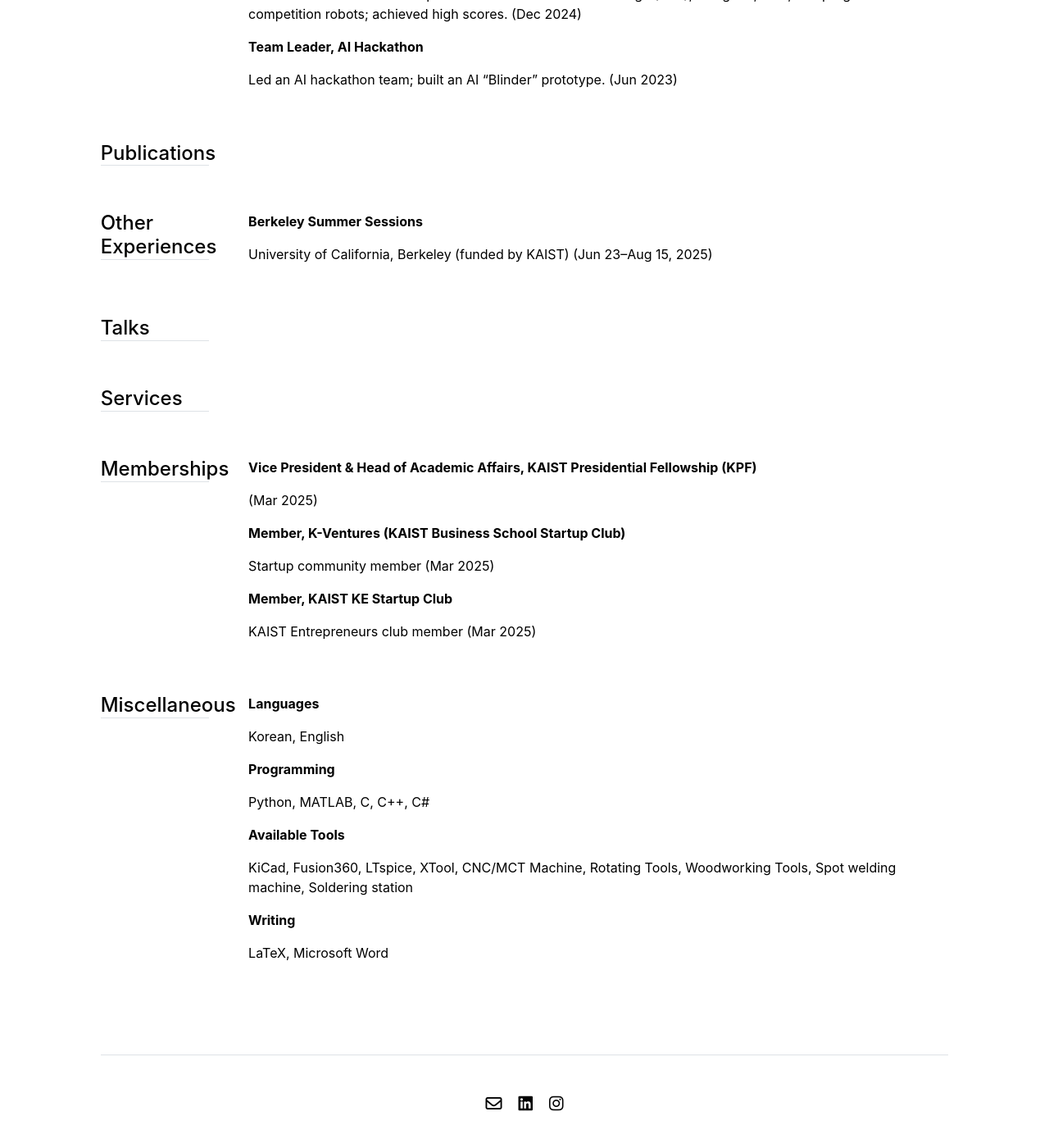
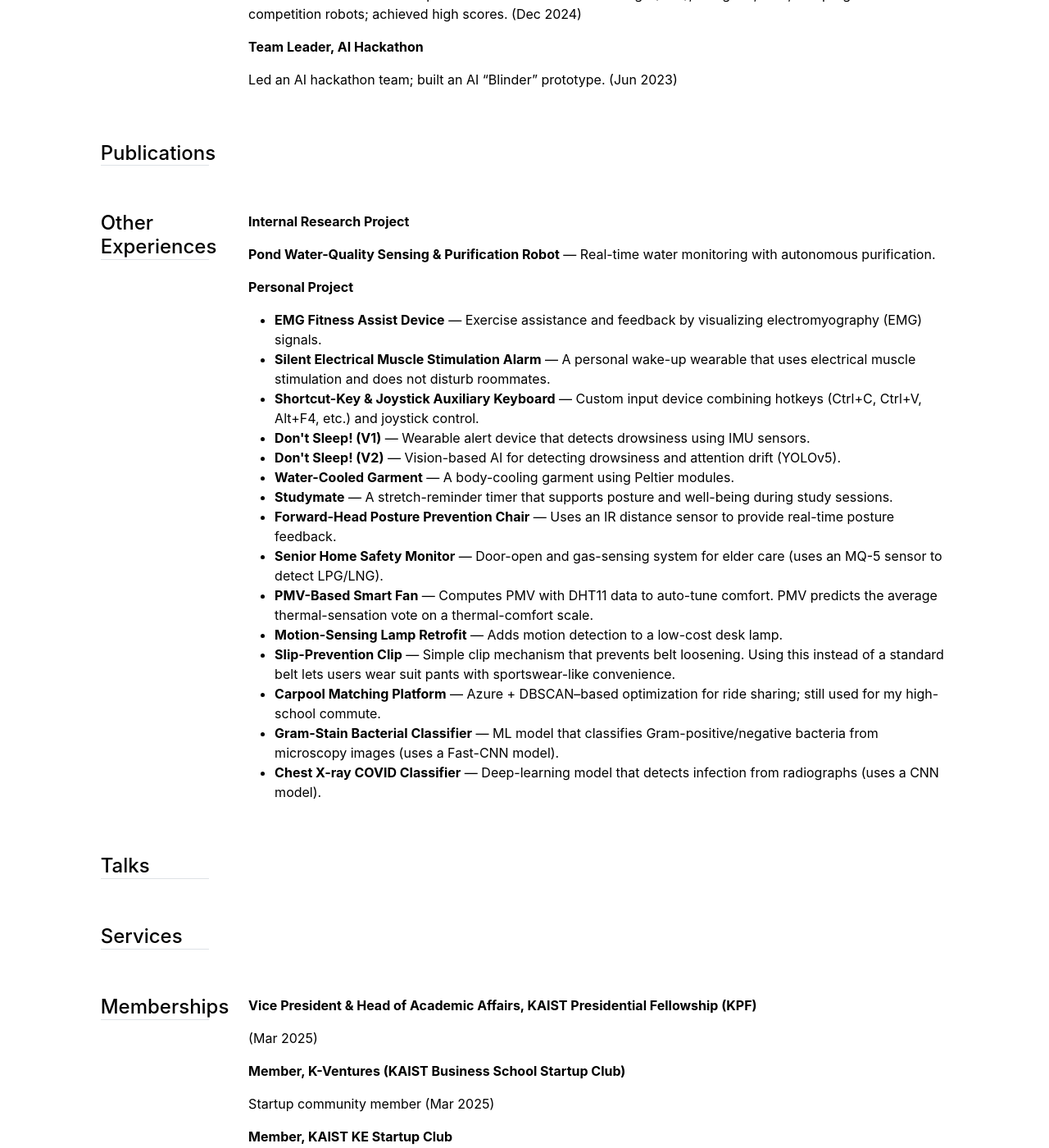
Before and after one commit to ynghyn-na/ynghyn-na.github.io, a Jekyll site: the page built from cv.md, in a window 1280 px wide and 1400 px high, scrolled down 1423 px. Shown: the whole window at 82% size. Built offline with Jekyll 4.4.1, drawn with Linux system fonts in a browser that asks for light colours.

Commit message:
Update experience.yml

```diff
--- a/_data/cv/experience.yml
+++ b/_data/cv/experience.yml
@@ -1,2 +1,21 @@
-- title: 'Berkeley Summer Sessions'
-  description: 'University of California, Berkeley (funded by KAIST) (Jun 23–Aug 15, 2025)'
+- title: 'Internal Research Project'
+  description: '<b>Pond Water-Quality Sensing & Purification Robot</b> — Real-time water monitoring with autonomous purification.'
+
+- title: 'Personal Project'
+  description: '<ul>
+    <li><b>EMG Fitness Assist Device</b> — Exercise assistance and feedback by visualizing electromyography (EMG) signals.</li>
+    <li><b>Silent Electrical Muscle Stimulation Alarm</b> — A personal wake-up wearable that uses electrical muscle stimulation and does not disturb roommates.</li>
+    <li><b>Shortcut-Key & Joystick Auxiliary Keyboard</b> — Custom input device combining hotkeys (Ctrl+C, Ctrl+V, Alt+F4, etc.) and joystick control.</li>
+    <li><b>Don&#39;t Sleep! (V1)</b> — Wearable alert device that detects drowsiness using IMU sensors.</li>
+    <li><b>Don&#39;t Sleep! (V2)</b> — Vision-based AI for detecting drowsiness and attention drift (YOLOv5).</li>
+    <li><b>Water-Cooled Garment</b> — A body-cooling garment using Peltier modules.</li>
+    <li><b>Studymate</b> — A stretch-reminder timer that supports posture and well-being during study sessions.</li>
+    <li><b>Forward-Head Posture Prevention Chair</b> — Uses an IR distance sensor to provide real-time posture feedback.</li>
+    <li><b>Senior Home Safety Monitor</b> — Door-open and gas-sensing system for elder care (uses an MQ-5 sensor to detect LPG/LNG).</li>
+    <li><b>PMV-Based Smart Fan</b> — Computes PMV with DHT11 data to auto-tune comfort. PMV predicts the average thermal-sensation vote on a thermal-comfort scale.</li>
+    <li><b>Motion-Sensing Lamp Retrofit</b> — Adds motion detection to a low-cost desk lamp.</li>
+    <li><b>Slip-Prevention Clip</b> — Simple clip mechanism that prevents belt loosening. Using this instead of a standard belt lets users wear suit pants with sportswear-like convenience.</li>
+    <li><b>Carpool Matching Platform</b> — Azure + DBSCAN–based optimization for ride sharing; still used for my high-school commute.</li>
+    <li><b>Gram-Stain Bacterial Classifier</b> — ML model that classifies Gram-positive/negative bacteria from microscopy images (uses a Fast-CNN model).</li>
+    <li><b>Chest X-ray COVID Classifier</b> — Deep-learning model that detects infection from radiographs (uses a CNN model).</li>
+  </ul>'
```
